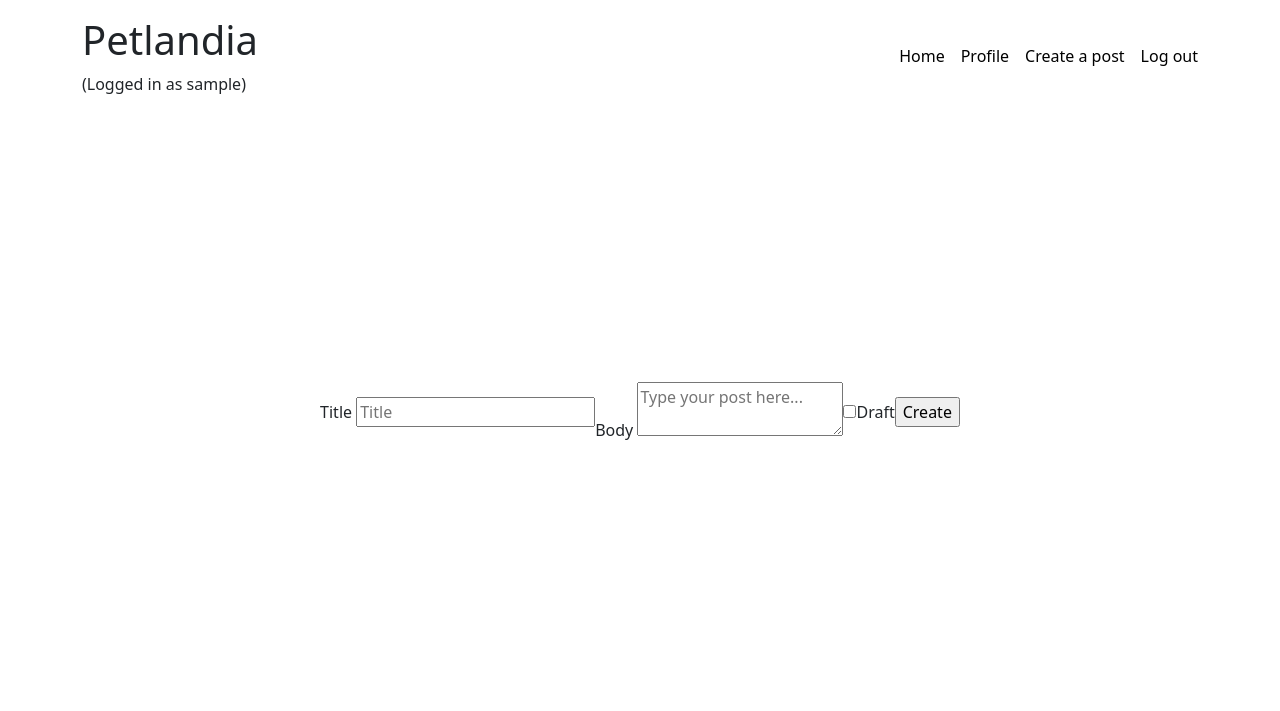
After one commit to RafaelBarbieru/petlandia, a PHP site: page /new_post.php in a window 1280 px wide. The commit adds this page. Shown: the top 711 px of the page. Run offline with PHP 8.4, Linux system fonts and the light colour scheme; the visitor is signed in with stand-in values (Sample User, id 1); a stand-in replaces the project's code that opens the database connection.

Commit message:
Adds templates to clean the code a bit

```diff
--- a/site/css/style.css
+++ b/site/css/style.css
@@ -130,3 +130,11 @@ nav ul {
 .post-owner {
     text-decoration: underline;
 }
+
+.create-post-form {
+    width: 100%;
+    height: calc(100vh - 200px);
+    display: flex;
+    justify-content: center;
+    align-items: center;
+}
--- /dev/null
+++ b/site/new_post.php
@@ -0,0 +1,27 @@
+<?php
+
+// We start the session
+session_start();
+
+?>
+
+<?php require_once './templates/_start_html.php' ?>
+
+<form action="post_post.php" method="POST" class="create-post-form">
+    <span class="create-post-input-group">
+        <label>Title</label>
+        <input name="title" type="text" placeholder="Title" />
+    </span>
+    <span class="create-post-input-group">
+        <label>Body</label>
+        <textarea name="body" placeholder="Type your post here..."></textarea>
+    </span>
+    <span class="create-post-input-group">
+        <input name="draft" type="checkbox" />Draft</input>
+    </span>
+    <span class="create-post-input-group">
+        <input type="submit" value="Create" />
+    </span>
+</form>
+
+<?php require_once './templates/_end_html.php' ?>
--- /dev/null
+++ b/site/signup.php
@@ -0,0 +1,3 @@
+<?php
+
+print("Sucks to be you :)");
--- /dev/null
+++ b/site/templates/_end_html.php
@@ -0,0 +1 @@
+</div></body></html>
--- a/site/templates/_navbar_logged_in.php
+++ b/site/templates/_navbar_logged_in.php
@@ -6,7 +6,7 @@
     <ul>
         <li><a href="/">Home</a></li>
         <li><a href="/user.php?id=<?php echo $_SESSION['CURRENT_USER_ID'] ?>">Profile</a></li>
-        <li><a href="#">Create a post</a></li>
+        <li><a href="/new_post.php?id=<?php echo $_SESSION['CURRENT_USER_ID'] ?>"">Create a post</a></li>
         <li><a href="/logout.php">Log out</a></li>
     </ul>
 </nav>
--- a/site/templates/_navbar_logged_out.php
+++ b/site/templates/_navbar_logged_out.php
@@ -3,5 +3,6 @@
     <ul>
         <li><a href="/">Home</a></li>
         <li><a href="/login.php">Log in</a></li>
+        <li><a href="/signup.php">Sign up</a></li>
     </ul>
 </nav>
--- /dev/null
+++ b/site/templates/_start_html.php
@@ -0,0 +1,25 @@
+<?php
+if (isset($_SESSION['CURRENT_USER_ID'])) {
+    $loggedIn = true;
+} else {
+    $loggedIn = false;
+}
+?>
+
+<!DOCTYPE html>
+<html lang="en">
+
+<head>
+    <meta charset="UTF-8">
+    <meta http-equiv="X-UA-Compatible" content="IE=edge">
+    <meta name="viewport" content="width=device-width, initial-scale=1.0">
+    <title>Petlandia</title>
+
+    <!-- CSS -->
+    <link href="https://cdn.jsdelivr.net/npm/bootstrap@5.2.0-beta1/dist/css/bootstrap.min.css" rel="stylesheet" integrity="sha384-0evHe/X+R7YkIZDRvuzKMRqM+OrBnVFBL6DOitfPri4tjfHxaWutUpFmBp4vmVor" crossorigin="anonymous">
+    <link rel="stylesheet" href="./css/style.css">
+</head>
+
+<body>
+    <div class="container">
+        <?php $loggedIn ? require_once './templates/_navbar_logged_in.php' : require_once './templates/_navbar_logged_out.php' ?>
```
Also changed, not shown: site/index.php (+2 -30 lines), site/login.php (+5 -27 lines), site/post.php (+2 -33 lines), site/user.php (+3 -27 lines).
